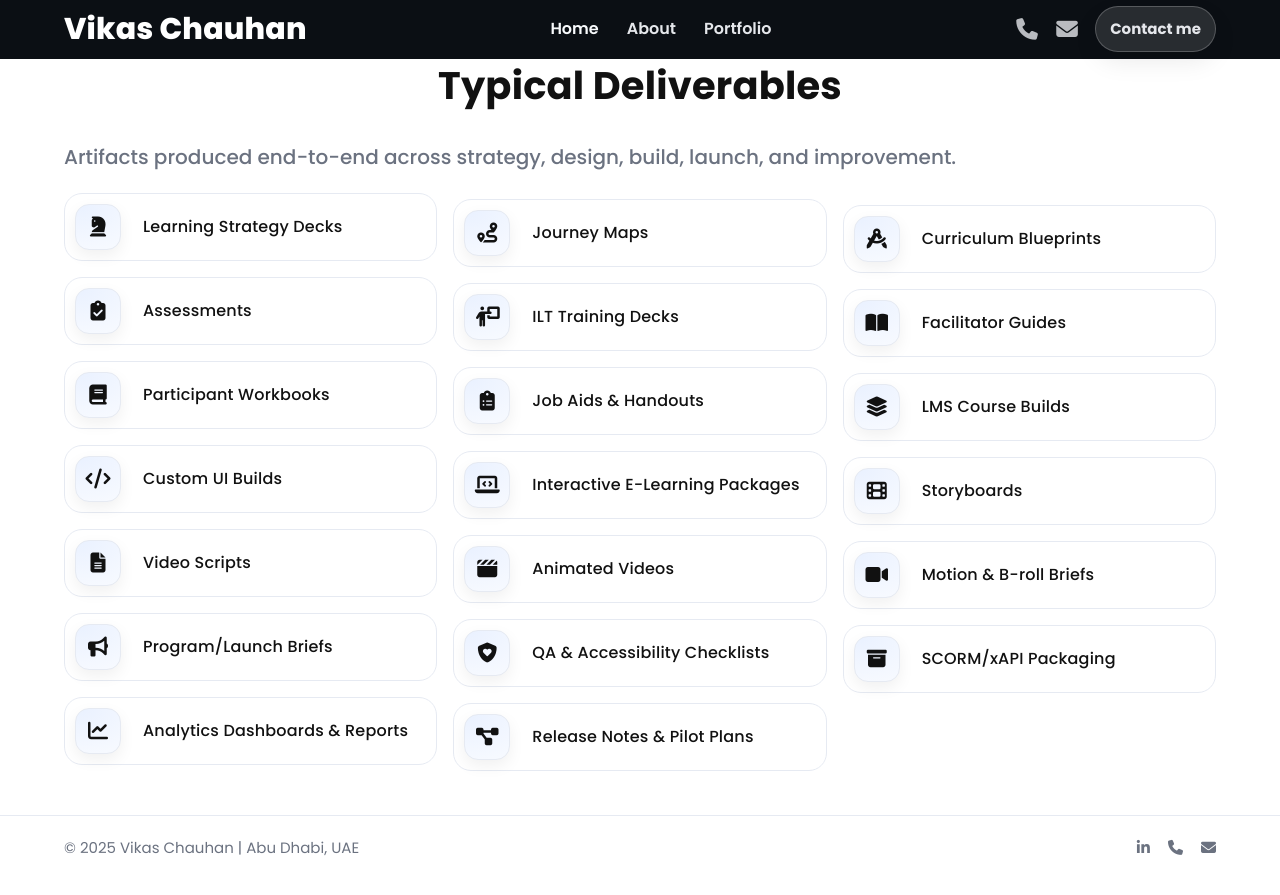
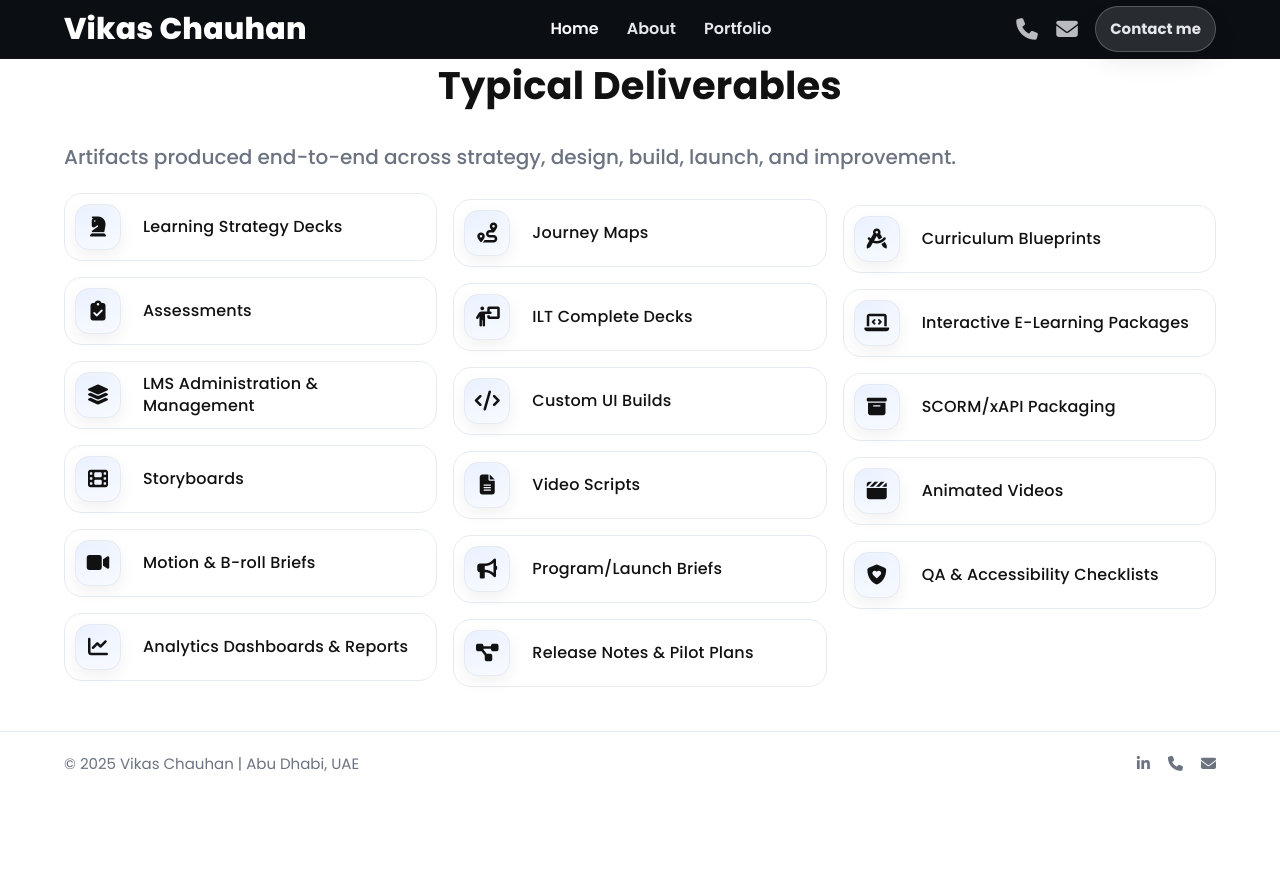
Before and after one commit to vikaschauhan3/ID, a Jekyll site: the page built from index.html, in a window 1280 px wide and 900 px high, scrolled down 3923 px. Shown: the top 895 px of the window. Built offline with Jekyll 4.4.1, drawn with Linux system fonts in a browser that asks for light colours; after the commit the page ends 4739 px from its top, so only the background shows below that.

Commit message:
Update index.html

```diff
--- a/index.html
+++ b/index.html
@@ -248,28 +248,18 @@ title: Home — Vikas Chauhan
         <!-- ILT / Materials -->
         <li class="deliv-card">
             <span class="deliv-ico"><i class="fa-solid fa-person-chalkboard"></i></span>
-            <h3>ILT Training Decks</h3>
-        </li>
-
-        <li class="deliv-card">
-            <span class="deliv-ico"><i class="fa-solid fa-book-open"></i></span>
-            <h3>Facilitator Guides</h3>
-        </li>
-
-        <li class="deliv-card">
-            <span class="deliv-ico"><i class="fa-solid fa-book"></i></span>
-            <h3>Participant Workbooks</h3>
-        </li>
-
-        <li class="deliv-card">
-            <span class="deliv-ico"><i class="fa-solid fa-clipboard-list"></i></span>
-            <h3>Job Aids & Handouts</h3>
+            <h3>ILT Complete Decks</h3>
         </li>
 
         <!-- eLearning / LMS -->
         <li class="deliv-card">
+            <span class="deliv-ico"><i class="fa-solid fa-laptop-code"></i></span>
+            <h3>Interactive E-Learning Packages</h3>
+        </li>
+
+        <li class="deliv-card">
             <span class="deliv-ico"><i class="fa-solid fa-layer-group"></i></span>
-            <h3>LMS Course Builds</h3>
+            <h3>LMS Administration &amp; Management</h3>
         </li>
 
         <li class="deliv-card">
@@ -278,8 +268,8 @@ title: Home — Vikas Chauhan
         </li>
 
         <li class="deliv-card">
-            <span class="deliv-ico"><i class="fa-solid fa-laptop-code"></i></span>
-            <h3>Interactive E-Learning Packages</h3>
+            <span class="deliv-ico"><i class="fa-solid fa-box-archive"></i></span>
+            <h3>SCORM/xAPI Packaging</h3>
         </li>
 
         <!-- Media / Video -->
@@ -315,11 +305,6 @@ title: Home — Vikas Chauhan
         </li>
 
         <li class="deliv-card">
-            <span class="deliv-ico"><i class="fa-solid fa-box-archive"></i></span>
-            <h3>SCORM/xAPI Packaging</h3>
-        </li>
-
-        <li class="deliv-card">
             <span class="deliv-ico"><i class="fa-solid fa-chart-line"></i></span>
             <h3>Analytics Dashboards &amp; Reports</h3>
         </li>
```
